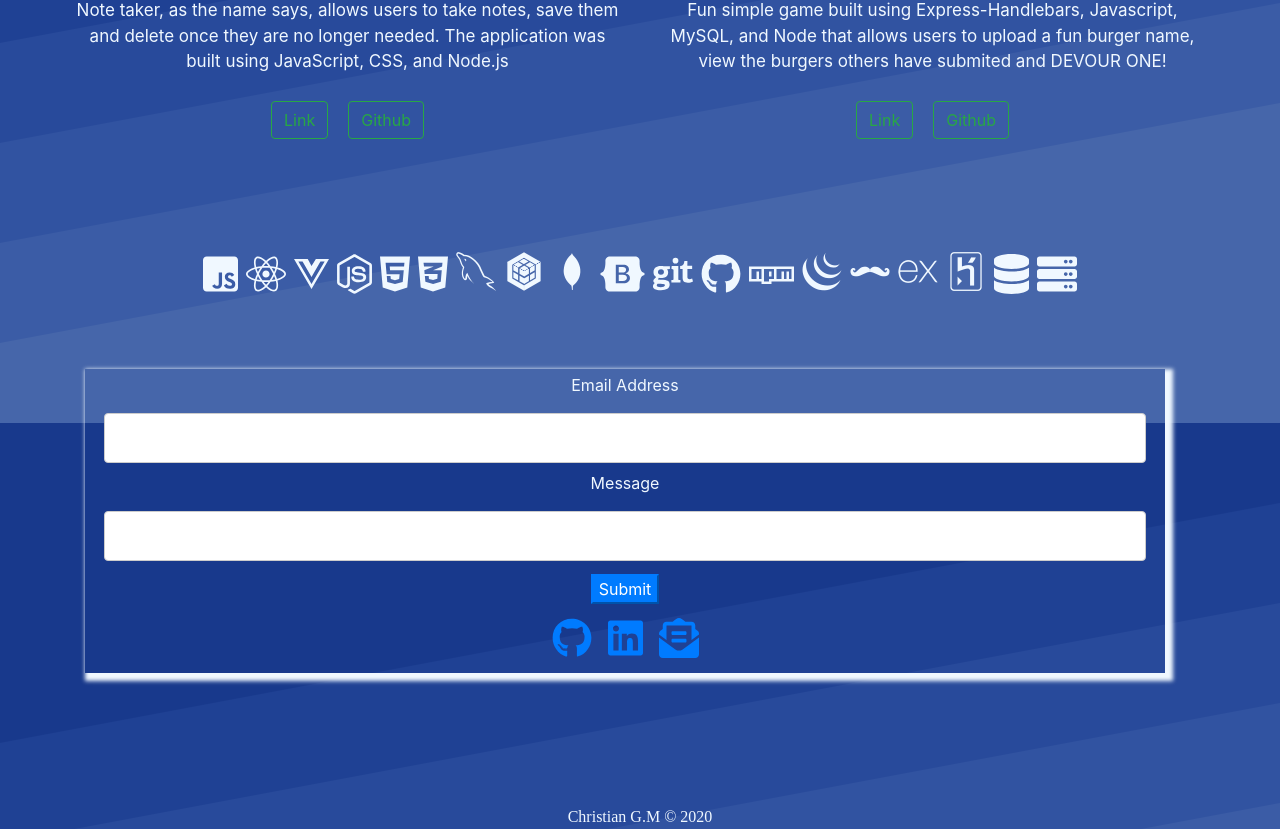
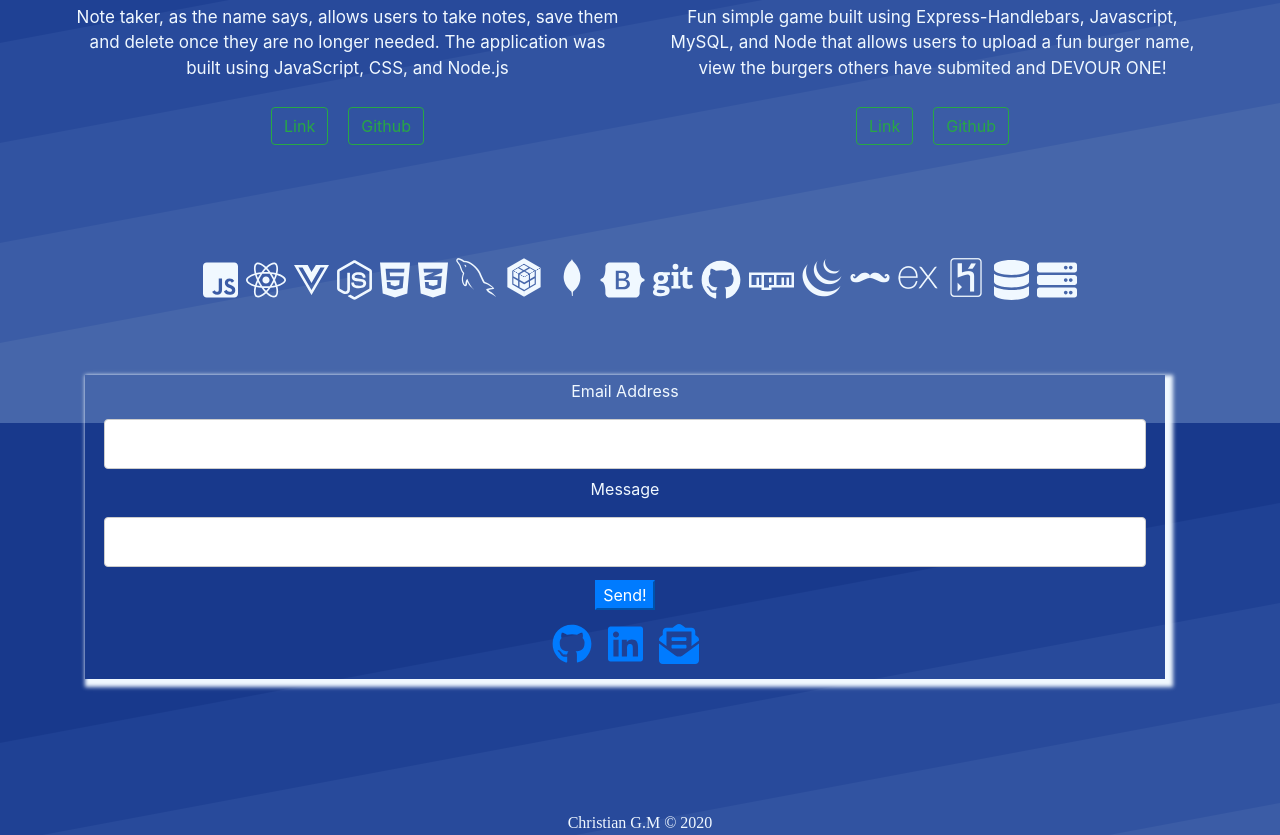
Before and after one commit to cag-martinez/Portfolio, a React (Create React App) app: page / in a window 1280 px wide. Shown: the part 1977-2812 px from the top of the page. Built offline with nearby package versions, Linux system fonts and the light colour scheme; a web font is replaced by a local one.

Commit message:
Remooved the padding from App.js so that components span from one side of the screen to the next

```diff
--- a/src/App.css
+++ b/src/App.css
@@ -5,6 +5,7 @@
   background-attachment: fixed;
   background-size: cover;
   color: aliceblue;
-  padding-left: 5%;
+  /* padding-left: 5%;
   padding-right: 5%;
+} */
 }
--- a/src/pages/Contact.js
+++ b/src/pages/Contact.js
@@ -32,7 +32,7 @@ export default class MyForm extends React.Component {
             ) : (
               // submit button
               <button className="button btn-primary" style={{ margin: "5px" }}>
-                Submit
+                Send!
               </button>
             )}
             {status === "ERROR" && (
```
